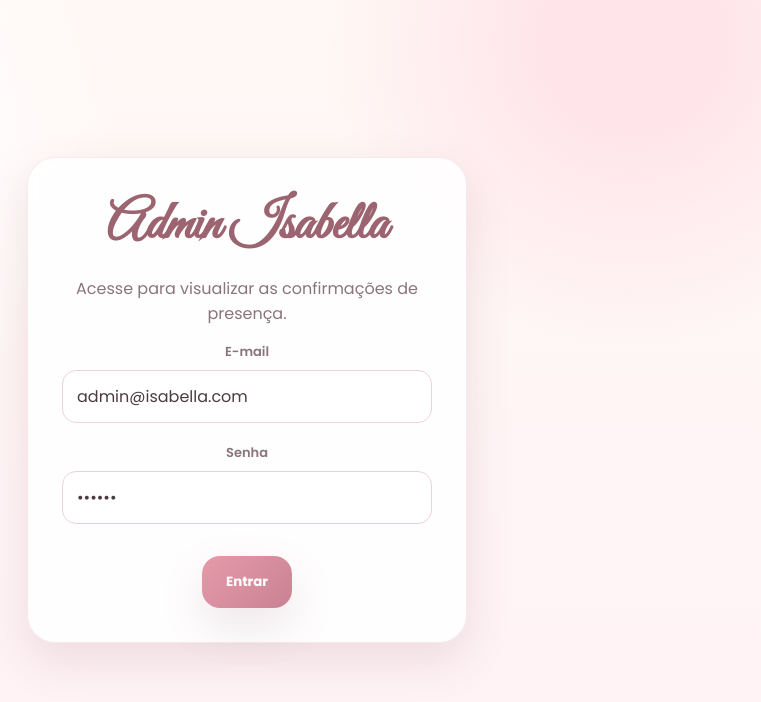
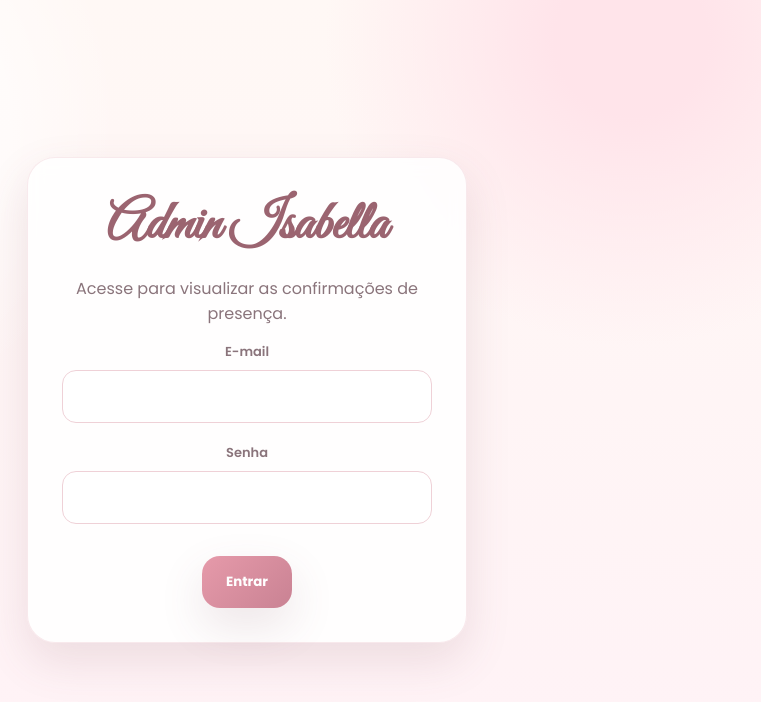
Before and after one commit to Iagoti/convite-aniversario-front, an Angular app: page /admin/login in a window 1280 px wide. Shown: the top 702 px of the page, without its empty margins (393-1154 px from the left). Built offline with nearby package versions, Linux system fonts and the light colour scheme.

Commit message:
Retirado preenchimento automatico de campos

```diff
--- a/src/app/admin/pages/login/login.component.html
+++ b/src/app/admin/pages/login/login.component.html
@@ -1,14 +1,14 @@
 <main class="login page-shell">
-    <form class="card" (ngSubmit)="entrar()">
+    <form class="card" autocomplete="off" (ngSubmit)="entrar()">
         <h1 class="script">Admin Isabella</h1>
         <p>Acesse para visualizar as confirmações de presença.</p>
         <div class="field">
             <label>E-mail</label>
-            <input name="email" [(ngModel)]="email">
+            <input name="email" type="email" autocomplete="off" [(ngModel)]="email">
         </div>
         <div class="field">
             <label class="label-password">Senha</label>
-            <input name="senha" type="password" [(ngModel)]="senha">
+            <input name="senha" type="password" autocomplete="new-password" [(ngModel)]="senha">
         </div>
         <p class="erro">{{erro}}</p>
         <button class="btn btn-primary">Entrar</button>
--- a/src/app/admin/pages/login/login.component.ts
+++ b/src/app/admin/pages/login/login.component.ts
@@ -4,8 +4,8 @@ import { Router } from '@angular/router';
 import { AuthService } from '../../../core/services/auth.service';
 @Component({selector:'app-login',standalone:true,imports:[FormsModule],templateUrl:'./login.component.html',styleUrl:'./login.component.scss'})
 export class LoginComponent {
-  email = 'admin@isabella.com';
-  senha = '123456';
+  email = '';
+  senha = '';
   erro = '';
   carregando = false;
 
```
